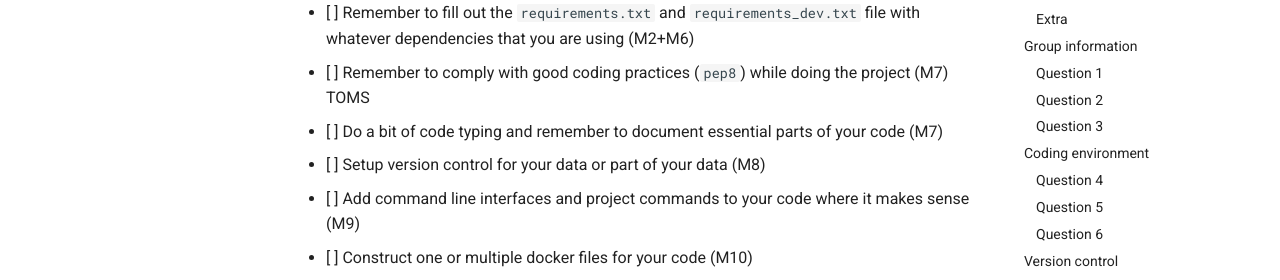
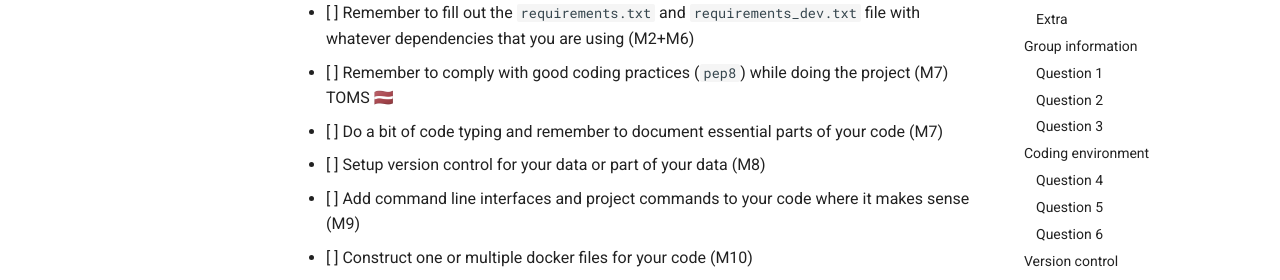
Before and after one commit to elena-iri/ARGinator, an MkDocs documentation site: the page built from docs/source/checklist.md, in a window 1280 px wide and 900 px high, scrolled down 1428 px. Shown: the part 197-477 px from the top of the window. Built offline with MkDocs 1.6.1 and Material for MkDocs 9.7.7, drawn with Linux system fonts in a browser that asks for light colours.

```diff
--- a/docs/source/checklist.md
+++ b/docs/source/checklist.md
@@ -60,7 +60,7 @@ will check the repositories and the code to verify your answers.
 * [ ] Add a model to `model.py` and a training procedure to `train.py` and get that running (M6)
 * [ ] Remember to fill out the `requirements.txt` and `requirements_dev.txt` file with whatever dependencies that you
     are using (M2+M6)
-* [ ] Remember to comply with good coding practices (`pep8`) while doing the project (M7) TOMS
+* [ ] Remember to comply with good coding practices (`pep8`) while doing the project (M7) TOMS 🇱🇻
 * [ ] Do a bit of code typing and remember to document essential parts of your code (M7)
 * [ ] Setup version control for your data or part of your data (M8)
 * [ ] Add command line interfaces and project commands to your code where it makes sense (M9)
```
